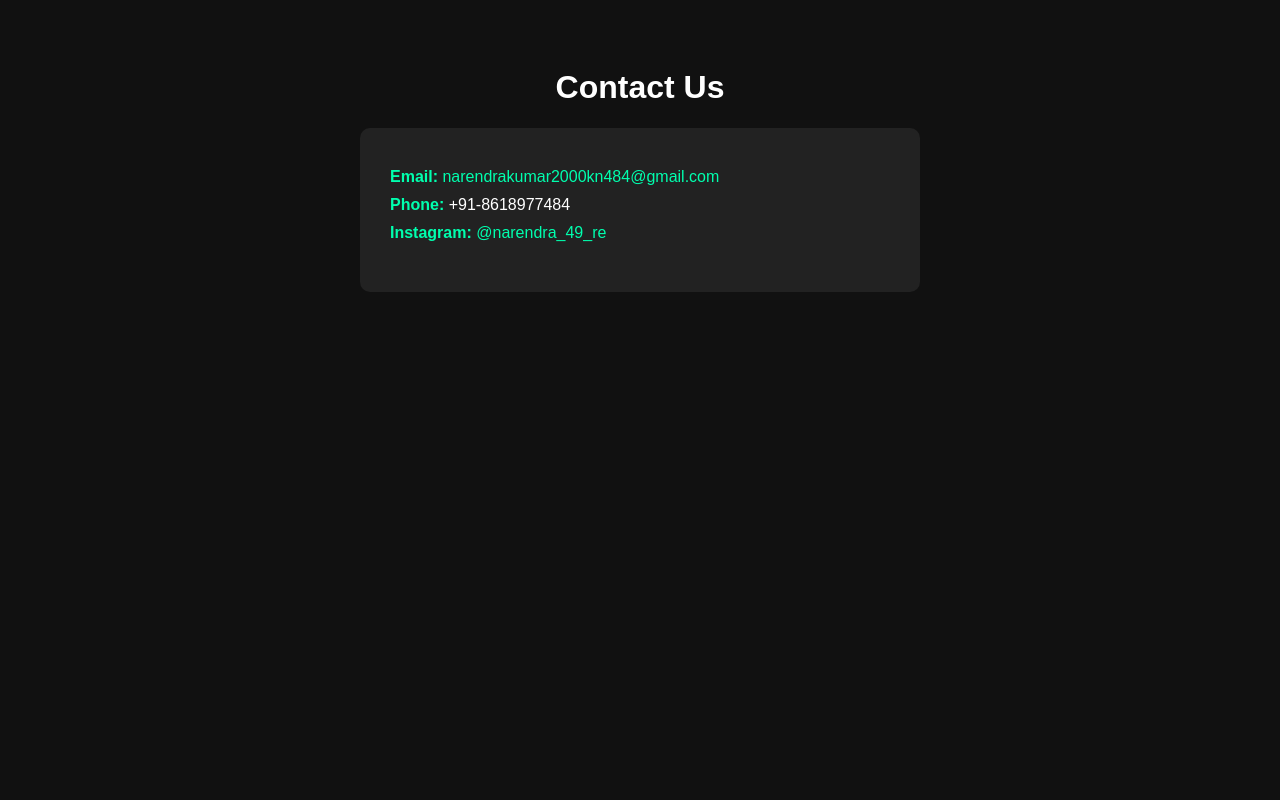
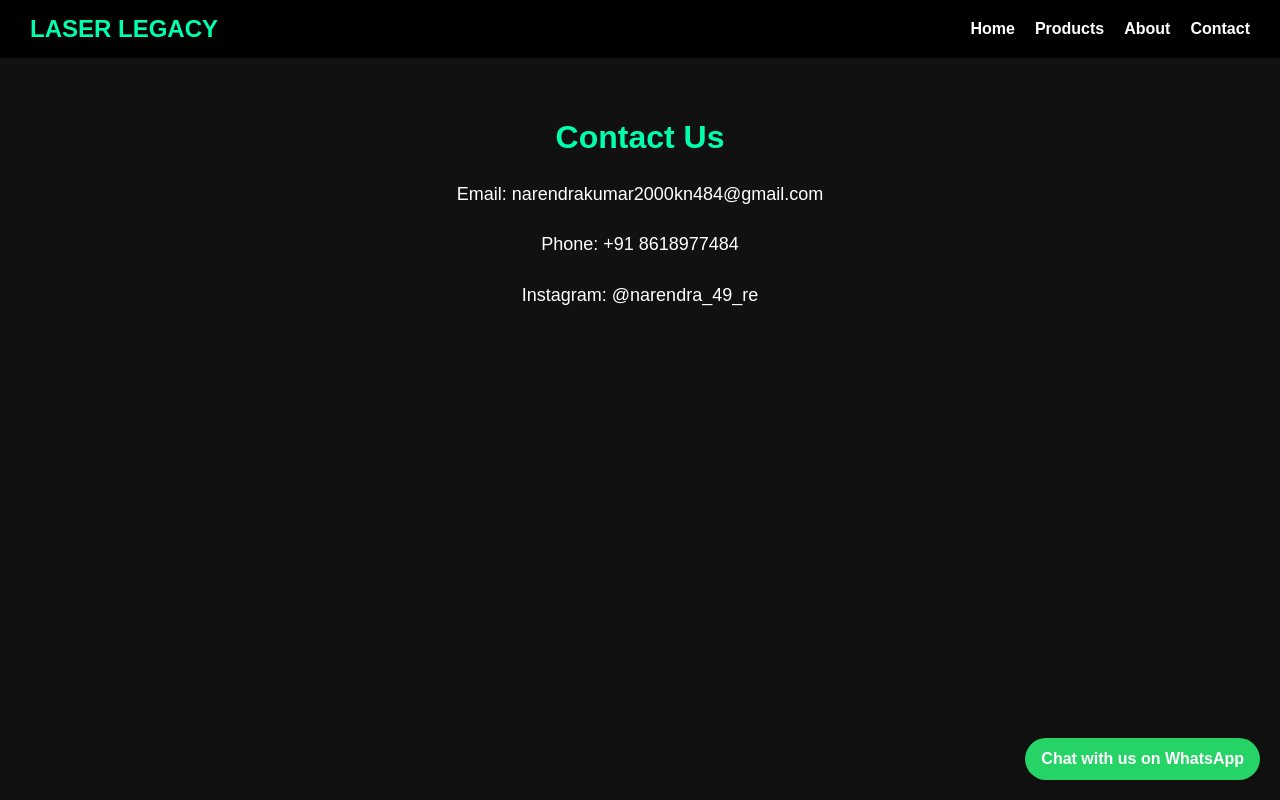
Before and after one commit to Karthik7421/Karthik7421.Laserlegacy.io, a plain HTML site: page contact.html in a window 1280 px wide. Drawn offline with Linux system fonts and the light colour scheme.

Commit message:
Update contact.html

```diff
--- a/contact.html
+++ b/contact.html
@@ -5,46 +5,104 @@
   <title>Contact - Laser Legacy</title>
   <style>
     body {
+      margin: 0;
       background-color: #111;
-      color: #fff;
+      color: white;
       font-family: sans-serif;
-      padding: 40px;
     }
-    h1 {
+
+    nav {
+      background-color: #000;
+      padding: 15px 30px;
+      display: flex;
+      justify-content: space-between;
+      align-items: center;
+    }
+
+    nav .logo {
+      font-size: 24px;
+      color: #00ffae;
+      font-weight: bold;
+      text-transform: uppercase;
+    }
+
+    nav ul {
+      list-style: none;
+      display: flex;
+      gap: 20px;
+      margin: 0;
+      padding: 0;
+    }
+
+    nav ul li a {
+      text-decoration: none;
+      color: white;
+      font-weight: bold;
+    }
+
+    nav ul li a:hover {
+      color: #00ffae;
+    }
+
+    .contact-container {
+      padding: 40px 20px;
       text-align: center;
     }
-    .contact-box {
-      max-width: 500px;
-      margin: 0 auto;
-      background: #222;
-      padding: 30px;
-      border-radius: 10px;
+
+    .contact-container h1 {
+      color: #00ffae;
     }
-    .contact-info {
-      margin-bottom: 20px;
+
+    .contact-details {
+      font-size: 18px;
+      line-height: 1.8;
     }
-    .contact-info p {
-      margin: 10px 0;
-      font-size: 16px;
+
+    /* WhatsApp Button */
+    .whatsapp-float {
+      position: fixed;
+      bottom: 20px;
+      right: 20px;
+      background-color: #25d366;
+      color: white;
+      padding: 12px 16px;
+      border-radius: 50px;
+      text-decoration: none;
+      font-weight: bold;
+      box-shadow: 0 2px 10px rgba(0, 0, 0, 0.3);
+      z-index: 1000;
     }
-    .label {
-      color: #00ffae;
-      font-weight: bold;
-    }
-    a {
-      color: #00ffae;
-      text-decoration: none;
+
+    .whatsapp-float:hover {
+      background-color: #20b954;
     }
   </style>
 </head>
 <body>
-  <h1>Contact Us</h1>
-  <div class="contact-box">
-    <div class="contact-info">
-      <p><span class="label">Email:</span> <a href="mailto:narendrakumar2000kn484@gmail.com">narendrakumar2000kn484@gmail.com</a></p>
-      <p><span class="label">Phone:</span> +91-8618977484</p>
-      <p><span class="label">Instagram:</span> <a href="https://instagram.com/narendra_49_re">@narendra_49_re</a></p>
+
+  <nav>
+    <div class="logo">Laser Legacy</div>
+    <ul>
+      <li><a href="index.html">Home</a></li>
+      <li><a href="products.html">Products</a></li>
+      <li><a href="about.html">About</a></li>
+      <li><a href="contact.html">Contact</a></li>
+    </ul>
+  </nav>
+
+  <div class="contact-container">
+    <h1>Contact Us</h1>
+    <div class="contact-details">
+      <p>Email: narendrakumar2000kn484@gmail.com</p>
+      <p>Phone: +91 8618977484</p>
+      <p>Instagram: @narendra_49_re</p>
     </div>
   </div>
+
+  <!-- WhatsApp Floating Button -->
+  <a class="whatsapp-float" href="https://wa.me/918618977484?text=Hi%20Laser%20Legacy%2C%20I%20am%20interested%20in%20your%20products" target="_blank">
+    Chat with us on WhatsApp
+  </a>
+
 </body>
 </html>
```
